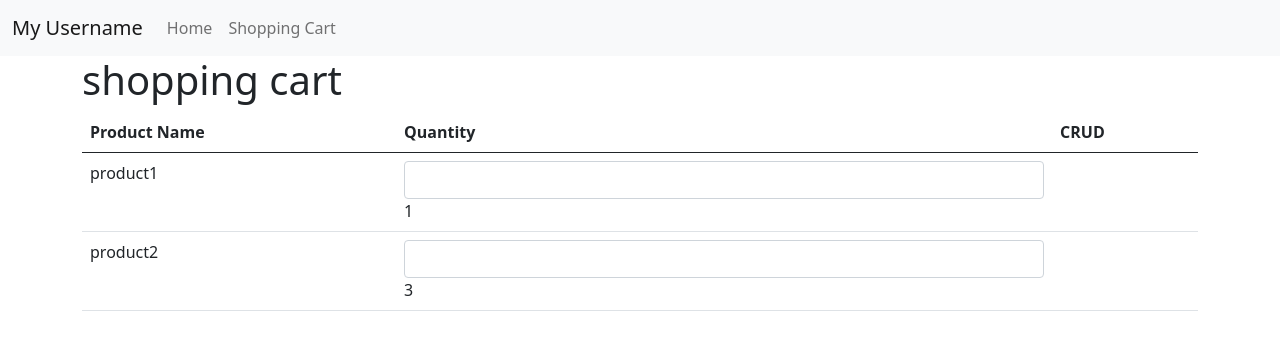
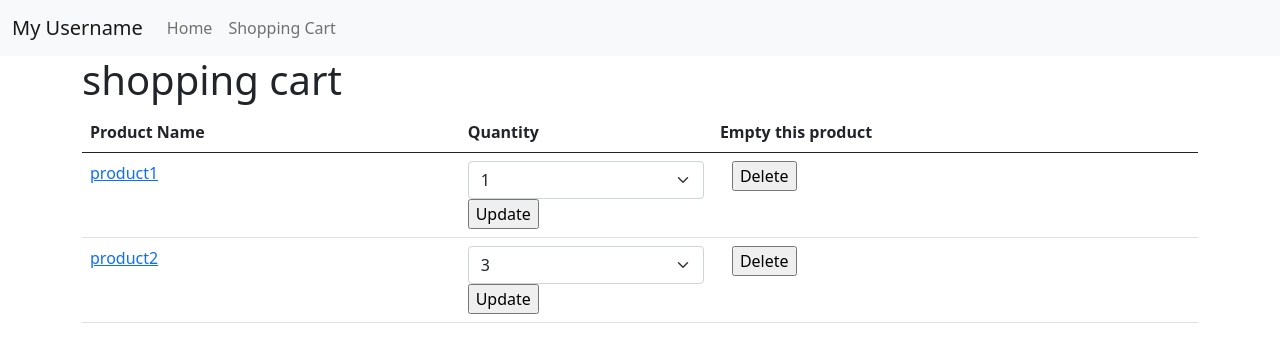
Before and after one commit to loriZ77/6620_HW3, a Django app: page /home/cart/ in a window 1280 px wide. Shown: the top 362 px of the page. Run offline with Django 3.2, Linux system fonts and the light colour scheme; data comes from the database, SQL or seed files in the repository; both versions use the stored data as it was after the commit.

Commit message:
add crud functions

```diff
--- a/hw3_django/crud_product/templates/project/base.html
+++ b/hw3_django/crud_product/templates/project/base.html
@@ -8,6 +8,7 @@
 
     <!-- Bootstrap CSS -->
     <link href="https://cdn.jsdelivr.net/npm/bootstrap@5.0.2/dist/css/bootstrap.min.css" rel="stylesheet" integrity="sha384-EVSTQN3/azprG1Anm3QDgpJLIm9Nao0Yz1ztcQTwFspd3yD65VohhpuuCOmLASjC" crossorigin="anonymous">
+
 </head>
 <body>
     <nav class="navbar navbar-expand-lg navbar-light bg-light">
--- a/hw3_django/crud_product/templates/project/home.html
+++ b/hw3_django/crud_product/templates/project/home.html
@@ -16,7 +16,7 @@
                       Price: {{product.price}}
                       </div>
                     </p>
-                    <form action="{% url 'shopping_cart' product.name%}" method="post" >
+                    <form action="{% url 'add_to_cart' product.name%}" method="post" >
                         {% csrf_token %}
                         <input type="submit" class="btn btn-primary" value="Add to Cart">
                     </form>
--- a/hw3_django/crud_product/templates/project/shopping_cart.html
+++ b/hw3_django/crud_product/templates/project/shopping_cart.html
@@ -7,7 +7,7 @@
     <tr>
         <th scope="col">Product Name</th>
         <th scope="col">Quantity</th>
-                  <th scope="col">CRUD</th>
+        <th scope="col">Empty this product</th>
 
     </tr>
     </thead>
@@ -15,12 +15,31 @@
     {% for item in cart %}
     <tr>
         <div>
-                        <td>{{item.product.name}}</td>
-                        <td><input id="quantity" class="form-control">{{item.quantity}}</td>
-                        <td><span class="pull-right" style="white-space: nowrap">
-                      <i class="fa-2x fa fa-plus"></i>
-                      <i class="fa-2x fa fa-check"></i>
-                  </span></td>
+            <td>
+                <a href="{% url 'homepage' %}">{{item.product.name}}</a></td>
+            <td>
+                <form action="{% url 'update' item.product.name %}" method="post">
+                <select class="form-select" name="choice" aria-label="Default select example">
+                    <option selected>{{item.quantity}}</option>
+                    {num : range(10)}
+                    {% for i in data %}
+                    <option id="choice{{i}}" value="{{i}}">{{i}}</option>
+                    {% endfor %}
+                </select>
+                {% csrf_token %}
+                        <input type="submit" value="Update">
+                </form>
+            </td>
+            <td>
+                <div class="container-fluid">
+
+
+                    <form  action="{% url 'remove' item.product.name %}" method="post">
+                        {% csrf_token %}
+                        <input type="submit" value="Delete">
+                    </form>
+                </div>
+            </td>
         </div>
 
     </tr>
--- a/hw3_django/crud_product/urls.py
+++ b/hw3_django/crud_product/urls.py
@@ -5,6 +5,8 @@ from . import views
 urlpatterns = [
     path('', views.home, name='homepage'),
     path('cart/', views.shopping_cart, name='shopping_cart'),
-    path('add_to_cart/', views.add_to_cart, name='add_to_cart'),
+    path('<str:product_name>/add_to_cart/', views.add_to_cart, name='add_to_cart'),
+    path('<str:product_name>/remove/', views.delete_product, name='remove'),
+    path('<str:product_name>/update/', views.update_product, name='update'),
 
 ]
--- a/hw3_django/crud_product/views.py
+++ b/hw3_django/crud_product/views.py
@@ -1,7 +1,6 @@
 from django.http import HttpResponseRedirect
-from django.shortcuts import render
+from django.shortcuts import render, get_object_or_404
 from django.urls import reverse
-
 from .models import Product, Cart
 
 
@@ -15,23 +14,35 @@ def home(request):
 def shopping_cart(request):
     context = {
         'products': Product.objects.all(),
-        'cart': Cart.objects.all()
+        'cart': Cart.objects.all(),
+        "data": [1, 2, 3, 4, 5]
     }
     return render(request, 'project/shopping_cart.html', context)
 
 
-def add_to_cart(request, product):
-    c1 = Cart.objects.get(id=1)
-    c2 = Cart.objects.get(id=2)
-    c3 = Cart.objects.get(id=3)
-    product_id = product.name[-1]
-    if product_id == '1':
-        c1.quantity+1
-        c1.save()
-    elif product_id == '2':
-        c2.quantity+1
-        c2.save()
-    else:
-        c3.quantity+1
-        c3.save()
-    return HttpResponseRedirect(reverse('project:home'))
+def add_to_cart(request, product_name):
+    added_product = get_object_or_404(Product, name=product_name)
+    try:
+        cart = get_object_or_404(Cart, product=added_product)
+    except(404, Cart.DoesNotExist):
+        cart = added_product.cart_set.create(product=added_product, quantity=0)
+    cart.quantity += 1
+    cart.save()
+    return HttpResponseRedirect(reverse('shopping_cart'))
+
+
+def delete_product(request, product_name):
+    product_to_delete = get_object_or_404(Product, name=product_name)
+    cart = get_object_or_404(Cart, product=product_to_delete)
+    cart.quantity = 0
+    cart.save()
+    return HttpResponseRedirect(reverse('shopping_cart'))
+
+
+def update_product(request, product_name):
+    product_to_update = get_object_or_404(Product, name=product_name)
+    selected_quantity = int(request.POST['choice'])
+    cart = get_object_or_404(Cart, product=product_to_update)
+    cart.quantity += selected_quantity
+    cart.save()
+    return HttpResponseRedirect(reverse('shopping_cart'))
```
Also changed, not shown: hw3_django/db.sqlite3. Lines whose indentation alone changed are shown as unchanged.
